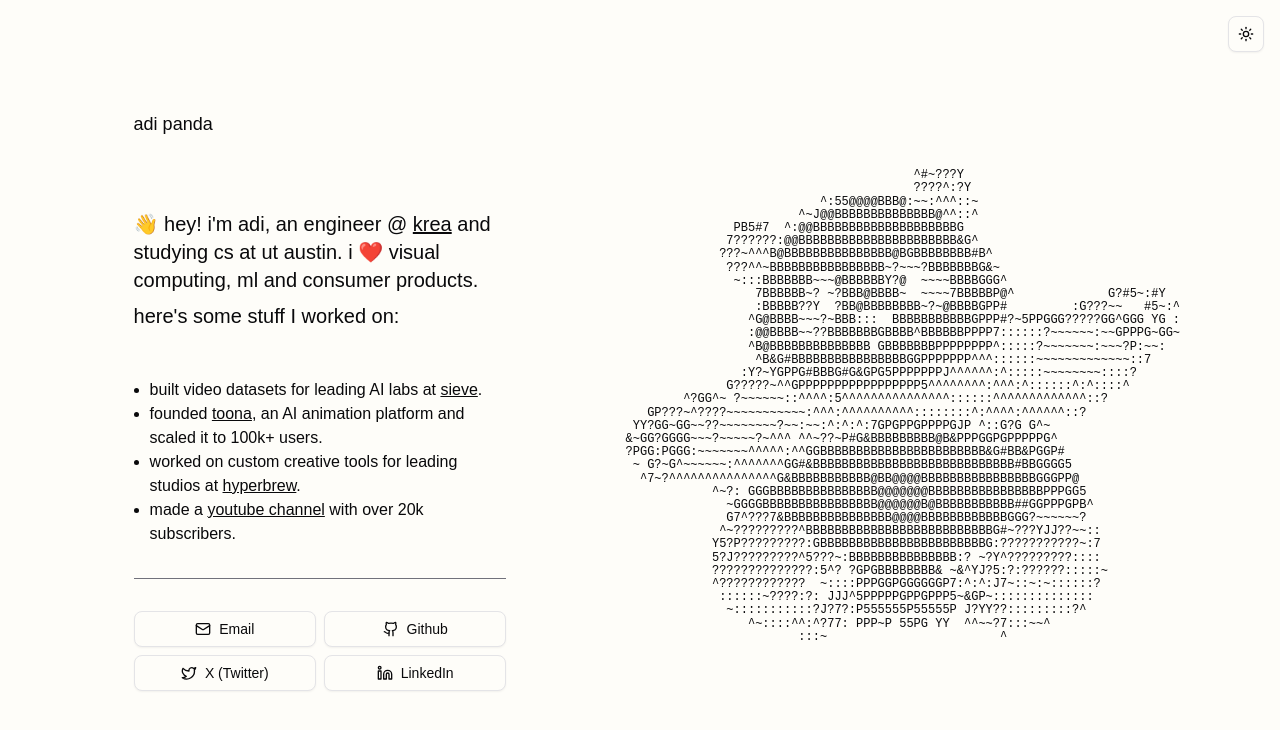
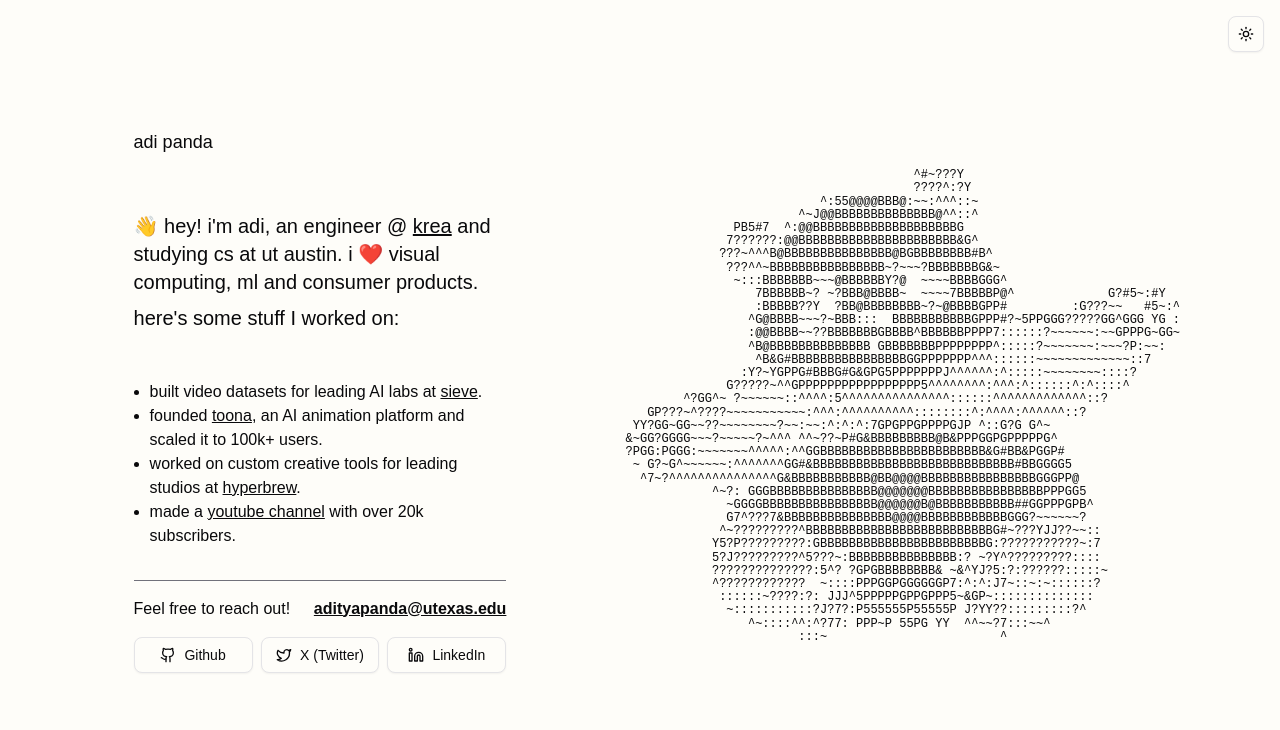
Before and after one commit to adi-panda/adi-site, a SvelteKit app: page / in a window 1280 px wide. Shown: the top 730 px of the page. Built offline with nearby package versions, Linux system fonts and the light colour scheme.

Commit message:
adi site

```diff
--- a/src/routes/+page.svelte
+++ b/src/routes/+page.svelte
@@ -30,10 +30,10 @@
   </Button>
 
   <div
-    class="flex flex-col items-start justify-center gap-8 px-8 xl:w-[35%] slide-in-from-right"
+    class="flex flex-col items-start justify-center gap-4 px-8 xl:w-[35%] slide-in-from-right"
   >
     <h1 class="text-lg pb-10">adi panda</h1>
-    <div class="flex flex-col gap-2 pb-4">
+    <div class="flex flex-col gap-2 pb-8">
       <!-- <img src={headshot} alt="Adi Panda" class="rounded-md w-[4rem]" /> -->
       <span class="text-xl text-foreground">
         👋 hey! i'm adi, an engineer @ <a
@@ -46,7 +46,7 @@
       </span>
     </div>
 
-    <ul class="text-md text-foreground list-disc ml-4 cursor-default">
+    <ul class="text-md text-foreground list-disc ml-4 pb-4 cursor-default">
       <li class="transition-all duration-200 ease-in-out hover:translate-x-2">
         built video datasets for leading AI labs at
         <a href="https://sievedata.com" class="underline">sieve</a>.
@@ -70,14 +70,13 @@
 
     <hr class="border-muted-foreground border-t w-full m-0 p-0" />
 
-    <div class="grid grid-cols-2 gap-2 w-full">
-      <Button
-        class="w-full"
-        variant="outline"
-        href="mailto:adityapanda@utexas.edu"
-      >
-        <MailIcon class="size-4" /> <span>Email</span>
-      </Button>
+    <div class="flex w-full justify-between">
+      <span class="w-full">Feel free to reach out!</span>
+      <a class="underline font-bold" href="mailto:adityapanda@utexas.edu">
+        adityapanda@utexas.edu
+      </a>
+    </div>
+    <div class="grid grid-cols-3 gap-2 w-full">
       <Button
         class="w-full"
         variant="outline"
```
